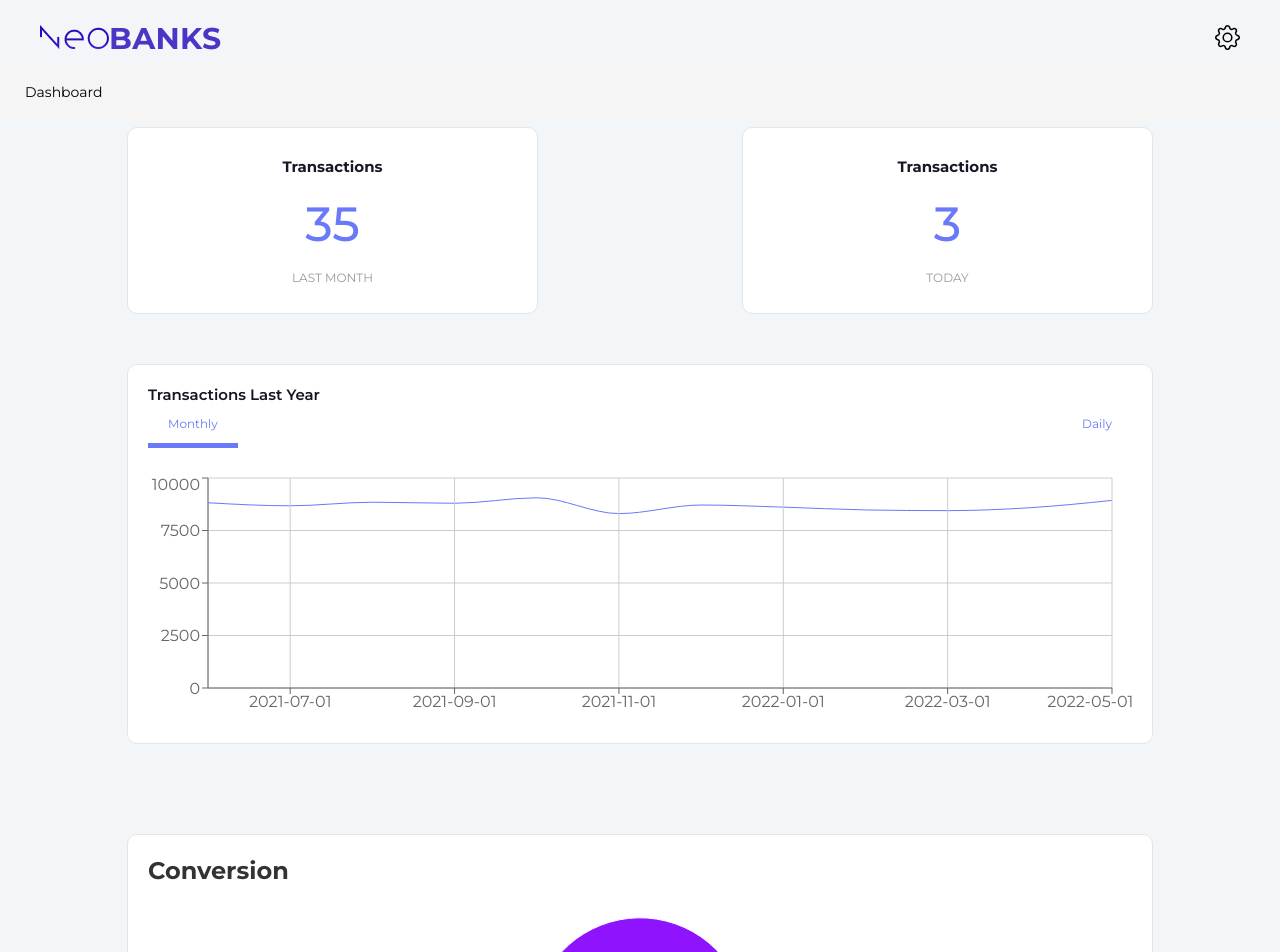
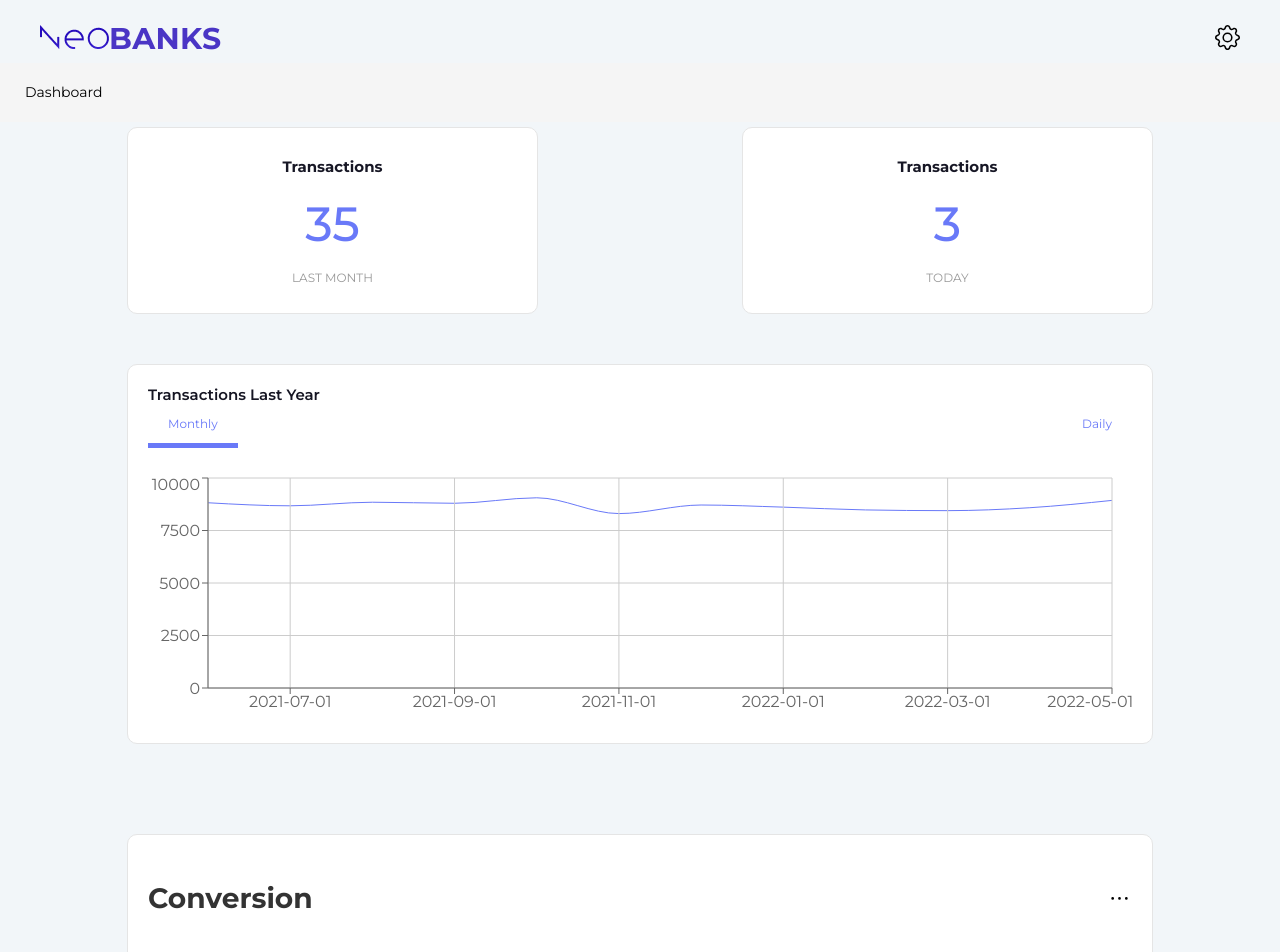
Before and after one commit to bartolomeow/neobanks-carlospaque, a React (Create React App) app: page / in a window 1280 px wide. Shown: the top 952 px of the page. Built offline with nearby package versions, Linux system fonts and the light colour scheme.

Commit message:
Coded navbar

```diff
--- a/src/components/graphic-conversions/Graphic-conversions.jsx
+++ b/src/components/graphic-conversions/Graphic-conversions.jsx
@@ -1,4 +1,13 @@
-import { PieChart, Pie, Sector, Cell, ResponsiveContainer, Legend, Line } from 'recharts';
+import { AiOutlineEllipsis } from "react-icons/ai";
+import { Link } from "react-router-dom";
+import {
+    Cell,
+    Legend,
+    Line,
+    Pie,
+    PieChart,
+    ResponsiveContainer
+} from "recharts";
 import "./graphic-conversions.css";
 
 const data_users = [
@@ -20,17 +29,30 @@ const data_users = [
     }
 ];
 
-
-  const COLORS = ['#9013fe', '#e6e5e6', '#fb8832', '#007aff'];
+const COLORS = ["#9013fe", "#e6e5e6", "#fb8832", "#007aff"];
 
 const RADIAN = Math.PI / 180;
-  const renderCustomizedLabel = ({ cx, cy, midAngle, innerRadius, outerRadius, percent, index }) => {
+const renderCustomizedLabel = ({
+    cx,
+    cy,
+    midAngle,
+    innerRadius,
+    outerRadius,
+    percent,
+    index
+}) => {
     const radius = innerRadius + (outerRadius - innerRadius) * 0.5;
     const x = cx + radius * Math.cos(-midAngle * RADIAN);
     const y = cy + radius * Math.sin(-midAngle * RADIAN);
 
     return (
-      <text x={x} y={y} fill="white" textAnchor={x > cx ? 'start' : 'end'} dominantBaseline="central">
+        <text
+            x={x}
+            y={y}
+            fill="white"
+            textAnchor={x > cx ? "start" : "end"}
+            dominantBaseline="central"
+        >
             {`${(percent * 100).toFixed(0)}%`}
         </text>
     );
@@ -40,7 +62,13 @@ const Graphic_conversions = () => {
     return (
         <div className="graphic-conversions-container">
             <div className="card card-big">
-                <div className="graphic-conversions-title">Conversion</div>
+                <div className="graphic-conversions-title"><h3>Conversion</h3>
+                <Link to="#">
+                    <div className="conversion-icon">
+                        <AiOutlineEllipsis size={25} color="black" />
+                    </div>
+                </Link>
+                </div>
                 <div className="graphic-conversions">
                     <ResponsiveContainer>
                         <PieChart>
@@ -54,11 +82,19 @@ const Graphic_conversions = () => {
                                 dataKey="value"
                             >
                                 {data_users.map((entry, index) => (
-              <Cell key={`cell-${index}`} fill={COLORS[index % COLORS.length]} />
+                                    <Cell
+                                        key={`cell-${index}`}
+                                        fill={COLORS[index % COLORS.length]}
+                                    />
                                 ))}
                             </Pie>
-          <Legend/>
-            <Line type="monotone" dataKey="pv" stroke="#8884d8" activeDot={{ r: 8 }} />
+                            <Legend />
+                            <Line
+                                type="monotone"
+                                dataKey="pv"
+                                stroke="#8884d8"
+                                activeDot={{ r: 8 }}
+                            />
                         </PieChart>
                     </ResponsiveContainer>
                 </div>
--- a/src/components/graphic-conversions/graphic-conversions.css
+++ b/src/components/graphic-conversions/graphic-conversions.css
@@ -1,10 +1,12 @@
 .graphic-conversions-container {
     padding: 5px 25px;
     display: flex;
-    justify-content: space-around;
+    justify-content: space-between;
 }
 
 .graphic-conversions-title {
+    display: flex;
+    justify-content: space-between;
     color: #333333;
     font-weight: 700;
     font-size: 24px;
@@ -15,3 +17,12 @@
 .graphic-conversions {
     min-height: 300px;
 }
+
+.graphic-conversions-title a {
+    margin: auto 0;
+}
+
+.conversion-icon svg {
+    display: block;
+    transition: .2s all;
+}
--- a/src/components/navbar/Navbar.jsx
+++ b/src/components/navbar/Navbar.jsx
@@ -0,0 +1,22 @@
+import { BsFillBarChartFill, BsFillPersonFill } from "react-icons/bs";
+import { FaCompass } from "react-icons/fa";
+import { Link } from "react-router-dom";
+import "./navbar.css";
+
+const Navbar = () => {
+    return (
+        <nav>
+            <Link to="#">
+                <BsFillBarChartFill size={25} color="white" />
+            </Link>
+            <Link to="#">
+                <FaCompass size={25} color="gray" />
+            </Link>
+            <Link to="#">
+                <BsFillPersonFill size={25} color="gray" />
+            </Link>
+        </nav>
+    );
+};
+
+export default Navbar;
--- a/src/components/navbar/navbar.css
+++ b/src/components/navbar/navbar.css
@@ -0,0 +1,15 @@
+nav {
+    position: fixed;
+    display: flex;
+    bottom: 0;
+    width: 80%;
+    background-color: #2D14C4;
+    justify-content: space-around;
+    align-items: center;
+    border-radius: 50px;
+    padding: 1rem 2rem;
+    left: 50%;
+    transform: translateX(-50%);
+    margin-bottom: 20px;
+    z-index: 2;
+}
--- a/src/index.css
+++ b/src/index.css
@@ -13,12 +13,31 @@ html {
 }
 
 body {
-  margin: 0;
+    margin: 0 auto 50px auto;
     font-family: var(--font-family);
+    position: relative;
     overflow-x: hidden;
     scroll-behavior: smooth;
     -webkit-font-smoothing: antialiased;
     -moz-osx-font-smoothing: grayscale;
+}
+
+.loader {
+    display: inline-block;
+    width: 40px;
+    height: 40px;
+}
+
+.loader:after {
+    content: " ";
+    display: block;
+    width: 30px;
+    height: 30px;
+    margin: 1px;
+    border-radius: 50%;
+    border: 5px solid var(--corp-color);
+    border-color: var(--corp-color) transparent var(--corp-color) transparent;
+    animation: loader 1.2s linear infinite;
 }
 
 code {
--- a/src/pages/home/Home.jsx
+++ b/src/pages/home/Home.jsx
@@ -60,6 +60,7 @@ const Home = () => {
     return (
         <>
             <Header />
+            <Navbar />
             <div id="titlecontainer">
                 <div id="title">
                     {" "}
--- a/src/pages/home/home.css
+++ b/src/pages/home/home.css
@@ -56,3 +56,15 @@
         margin: 40px auto;
     }
 }
+
+@media screen and (orientation: portrait) {
+    .graphic-conversions-container {
+        display: none !important;
+    }
+}
+
+@media screen and (orientation: landscape) {
+    nav {
+        display: none !important;
+    }
+}
```
Also changed, not shown: public/index.html (+2 -22 lines). Lines whose indentation alone changed are shown as unchanged.
